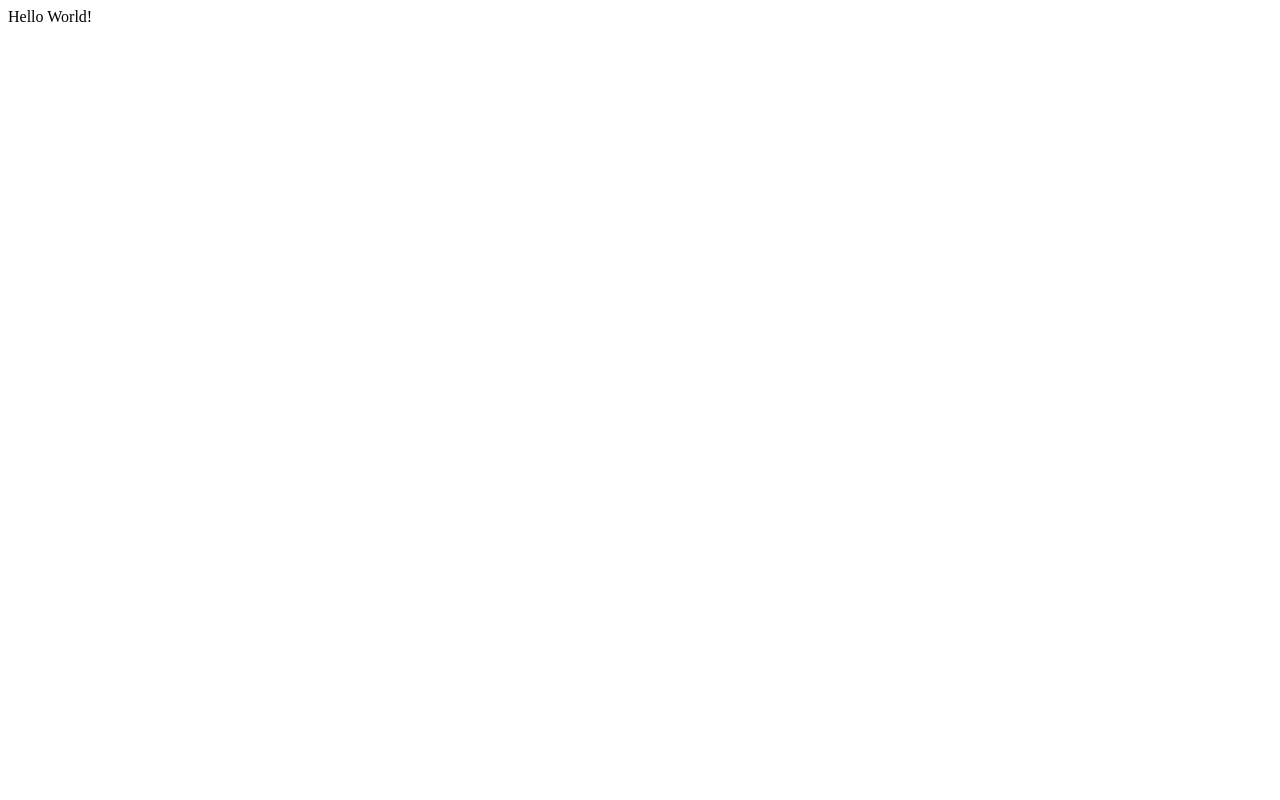
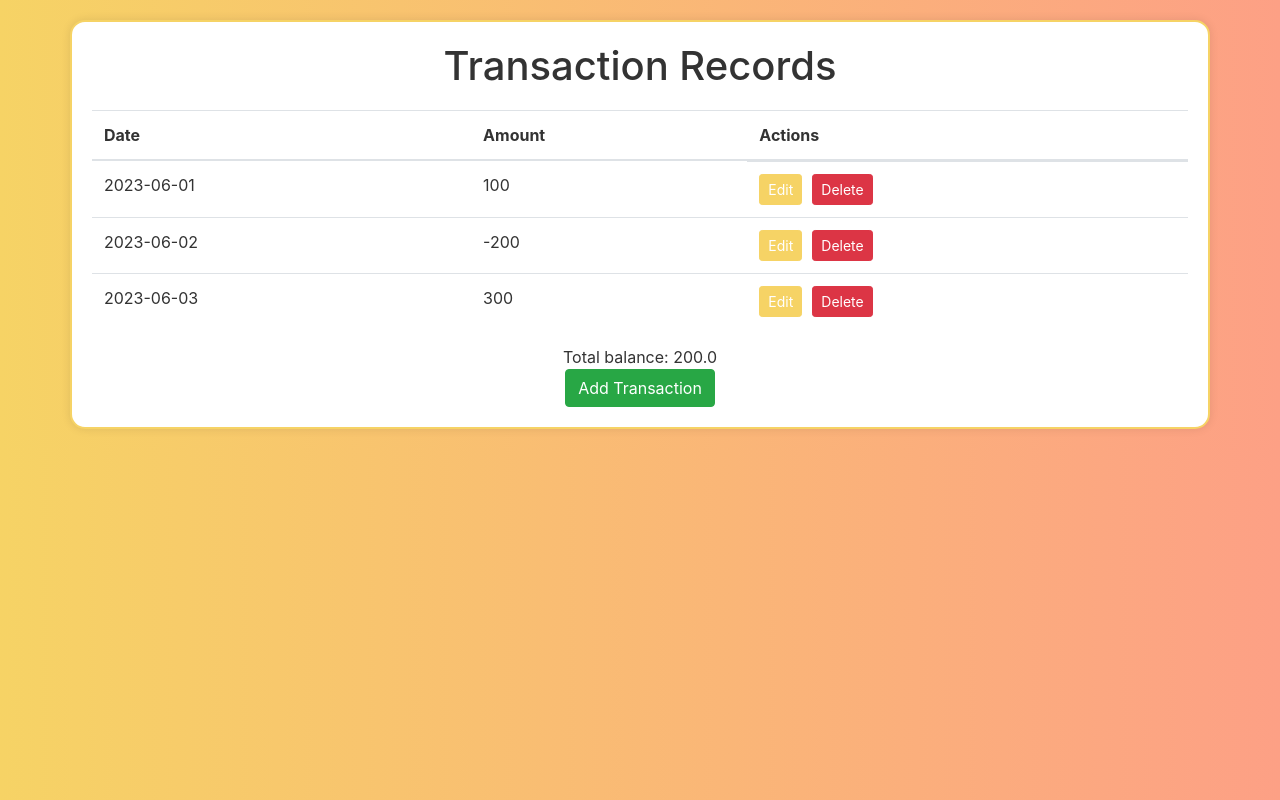
Before and after one commit to thuantv503/CRUD_Flask, a Flask app: page / in a window 1280 px wide. Before the commit the page is almost empty. Run offline with Flask 3, Linux system fonts and the light colour scheme; some libraries are stand-ins or nearby versions.

Commit message:
complete

```diff
--- a/app.py
+++ b/app.py
@@ -1,12 +1,71 @@
-from flask import Flask
+# Import libraries
+from flask import Flask, redirect, request, render_template, url_for
+app = Flask(__name__)
+# Sample data
+transactions = [
+    {'id': 1, 'date': '2023-06-01', 'amount': 100},
+    {'id': 2, 'date': '2023-06-02', 'amount': -200},
+    {'id': 3, 'date': '2023-06-03', 'amount': 300}
+]
 
-app = Flask(__name__)
+# Read operation: List all transactions
+@app.route("/")
+def get_transactions():
+    total_balance = 0
+    for transaction in transactions:
+        total_balance = total_balance + float(transaction['amount'])
+    return render_template("transactions.html", transactions=transactions, total_balance=total_balance)
 
 
-@app.route('/')
-def hello_world():  # put application's code here
-    return 'Hello World!'
+@app.route("/add", methods=["GET", "POST"])
+def add_transaction():
+    if request.method == 'POST':
+        transation = {
+            'id': len(transactions) + 1,
+            'date': request.form['date'],
+            'amount': float(request.form['amount'])
+        }
+        transactions.append(transation)
+        return redirect(url_for("get_transactions"))
+    return render_template("form.html")
+
+@app.route("/edit/<int:transaction_id>", methods=["GET", "POST"])
+def edit_transaction(transaction_id):
+    if request.method == 'POST':
+        # Extract the updated values from the form fields
+        date = request.form['date']
+        amount = request.form['amount']
+
+        # Find the transaction with the matching ID and update its values
+        for transaction in transactions:
+            if transaction['id'] == transaction_id:
+                transaction['date'] = date
+                transaction['amount'] = amount
+        return redirect(url_for("get_transactions"))
+
+    for transaction in transactions:
+        if transaction['id'] == transaction_id:
+            return render_template("edit.html", transaction=transaction)
+
+@app.route("/delete/<int:transaction_id>")
+def delete_transaction(transaction_id):
+    for transaction in transactions:
+        if transaction['id'] == transaction_id:
+            transactions.remove(transaction)
+            break
+    return redirect(url_for("get_transactions"))
+
+@app.route("/search", methods=["GET", "POST"])
+def search_transaction():
+    if request.method == "POST":
+        filtered_transactions = []
+        for transaction in transactions:
+            if transaction['amount'] > float(request.form['min_amount']) and transaction['amount'] < float(request.form['max_amount']):
+                filtered_transactions.append(transaction)
+        return render_template("transactions.html", transactions=filtered_transactions)
+
+    return render_template("search.html")
 
 
-if __name__ == '__main__':
-    app.run()
+if __name__ == "__main__":
+    app.run(debug=True)
--- a/templates/transactions.html
+++ b/templates/transactions.html
@@ -67,8 +67,14 @@
         </table>
 
         <div class="d-flex justify-content-center">
+            Total balance: {{ total_balance }}
+        </div>
+
+        <div class="d-flex justify-content-center">
             <a class="btn btn-success" href="{{ url_for('add_transaction') }}">Add Transaction</a>
         </div>
+
+
     </div>
 </body>
 </html>
```
